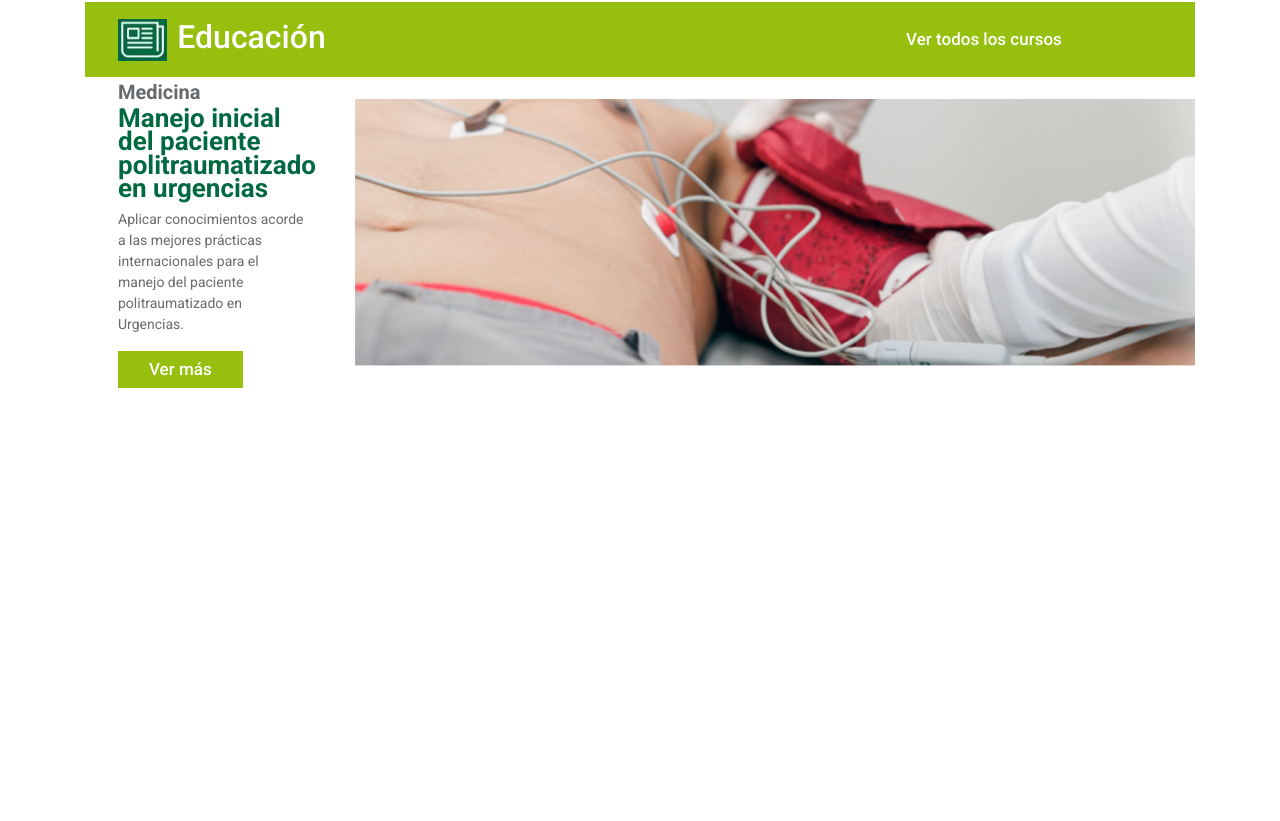
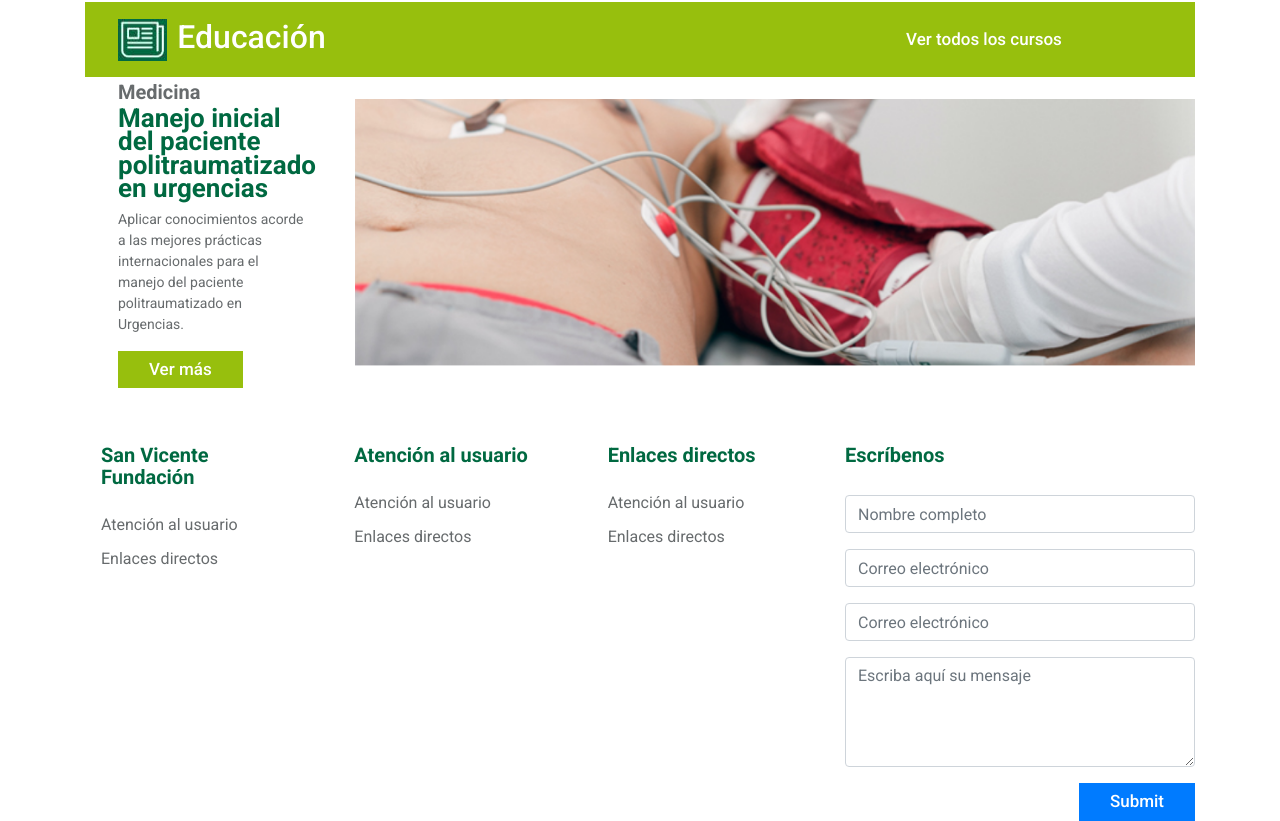
Before and after one commit to carlos-agudelo/sv, a website: page index.html in a window 1280 px wide. Shown: the part 1904-2725 px from the top of the page. Before the commit the page ends 2340 px from the top, so only its background shows below. Drawn offline with nearby package versions, Linux system fonts and the light colour scheme.

Commit message:
avance - 17/07

```diff
--- a/index.html
+++ b/index.html
@@ -344,6 +344,75 @@
 			</div>
 		</section>
 
+		<!-- Footer -->
+		<footer>
+			<nav class="container">
+				<div class="row">
+					<div class="col-8">
+						<div class="row">
+							<div class="col-4">
+								<ul class="nav-bar">
+									<li class="nav-item">
+										<a class="nav-link link-title" href="#">San Vicente Fundación</a>
+									</li>
+									<li class="nav-item">
+										<a class="nav-link" href="#">Atención al usuario</a>
+									</li>
+									<li class="nav-item">
+										<a class="nav-link" href="#">Enlaces directos</a>
+									</li>
+								</ul>
+							</div>
+							<div class="col-4">
+								<ul class="nav-bar">
+									<li class="nav-item">
+										<a class="nav-link link-title" href="#">Atención al usuario</a>
+									</li>
+									<li class="nav-item">
+										<a class="nav-link" href="#">Atención al usuario</a>
+									</li>
+									<li class="nav-item">
+										<a class="nav-link" href="#">Enlaces directos</a>
+									</li>
+								</ul>
+							</div>
+							<div class="col-4">
+								<ul class="nav-bar">
+									<li class="nav-item">
+										<a class="nav-link link-title" href="#">Enlaces directos</a>
+									</li>
+									<li class="nav-item">
+										<a class="nav-link" href="#">Atención al usuario</a>
+									</li>
+									<li class="nav-item">
+										<a class="nav-link" href="#">Enlaces directos</a>
+									</li>
+								</ul>
+							</div>
+						</div>
+					</div>
+					<div class="col-4">
+						<a class="link-title" href="#" style="margin: 8px 0 9px;">Escríbenos</a>
+						<form action="/action_page.php">
+						  <div class="form-group">
+						    <input type="text" placeholder="Nombre completo" class="form-control" id="email">
+						  </div>
+						  <div class="form-group">
+						    <input type="text" placeholder="Correo electrónico" class="form-control" id="pwd">
+						  </div>
+						  <div class="form-group">
+						    <input type="text" placeholder="Correo electrónico" class="form-control" id="pwd">
+						  </div>
+						  <div class="form-group">
+						  	<textarea  rows="4" cols="50" class="form-control" placeholder="Escriba aquí su mensaje"></textarea>
+						  </div>
+						  <button type="submit" class="float-right btn btn-primary">Submit</button>
+						</form>
+					</div>
+				</div>
+			</nav>
+		</footer>
+
 		<!-- Optional JavaScript -->
 		<!-- jQuery first, then Popper.js, then Bootstrap JS -->
 		<script src="https://code.jquery.com/jquery-3.3.1.slim.min.js" integrity="sha384-q8i/X+965DzO0rT7abK41JStQIAqVgRVzpbzo5smXKp4YfRvH+8abtTE1Pi6jizo" crossorigin="anonymous"></script>
--- a/scss/layout/_l-footer.scss
+++ b/scss/layout/_l-footer.scss
@@ -0,0 +1,20 @@
+
+
+footer {
+	.nav-bar {
+		list-style-type: none;
+		padding-left: 0;
+	}
+	.nav-link {
+		line-height: 18px;
+		font-size: 16px;
+		color: $color-txt;
+	}
+	.link-title {
+		display: block;
+		padding-bottom: 20px;
+		font-weight: 700;
+		@include font-size(20px, 22px);
+		color: $color-secondary;
+	}
+}
```
Also changed, not shown: css/sv-main.css, img/logos-footer.png (added), 1 other file.
